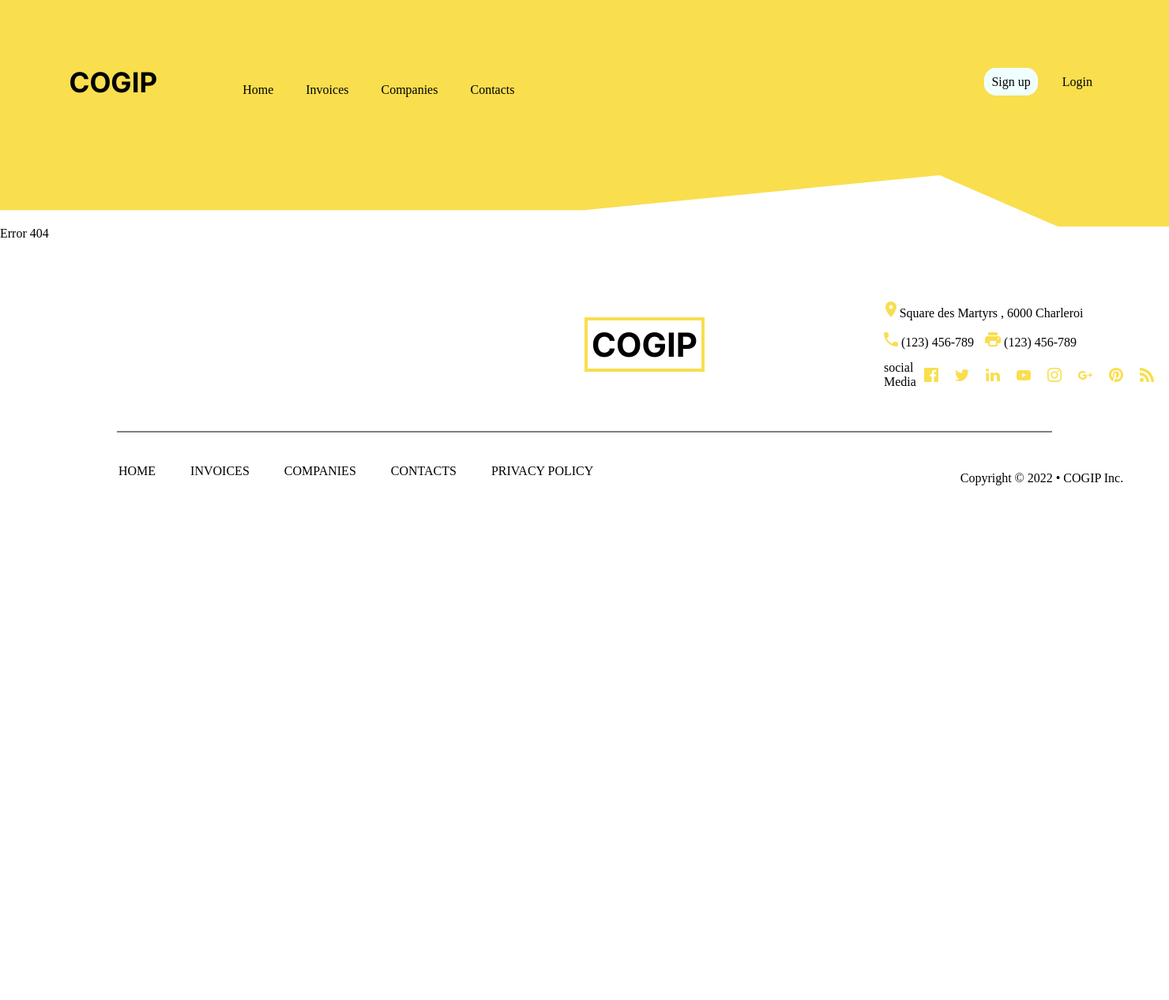
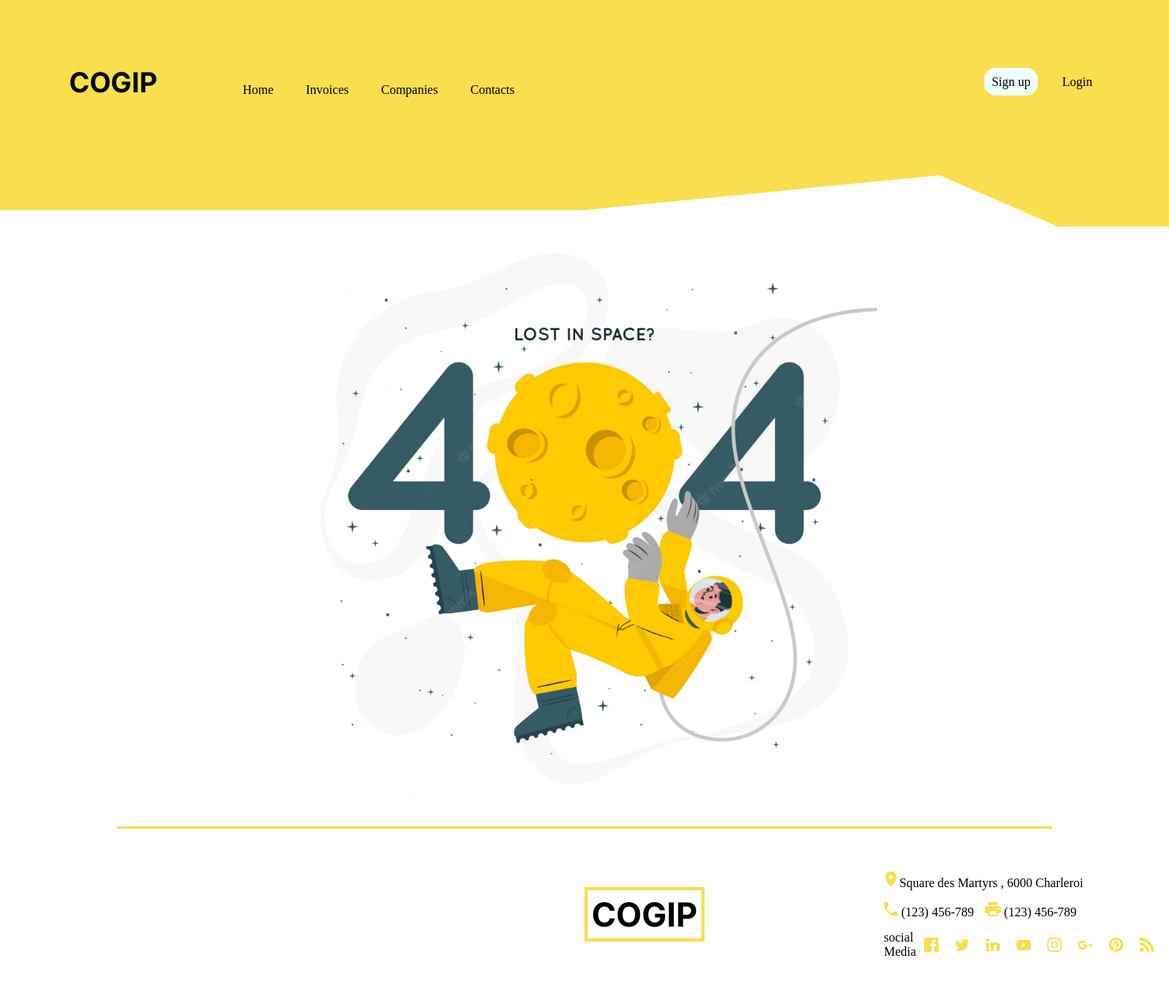
Before and after one commit to AxelKirac/MyOldTraining, a PHP site: page /Resources/views/error404.php in a window 1480 px wide; the page is wider, and only the part inside the window is pictured. Shown: the top 1267 px of that part at 79% size. Before the commit the page ends 615 px from the top of that part, so only its background shows below. Run offline with PHP 8.4, Linux system fonts and the light colour scheme; data that the repository does not hold is empty; style sheets or scripts are compiled from the project's sources.

Commit message:
404 page

```diff
--- a/Resources/views/error/main404.php
+++ b/Resources/views/error/main404.php
@@ -1 +1,8 @@
-<main>Error 404</main>
+<main class="error">
+
+
+
+<img src="assets/img/404.png" class="error_404" alt="">
+
+
+</main>
```
Also changed, not shown: public/assets/img/404.png (added), public/assets/style.scss.
